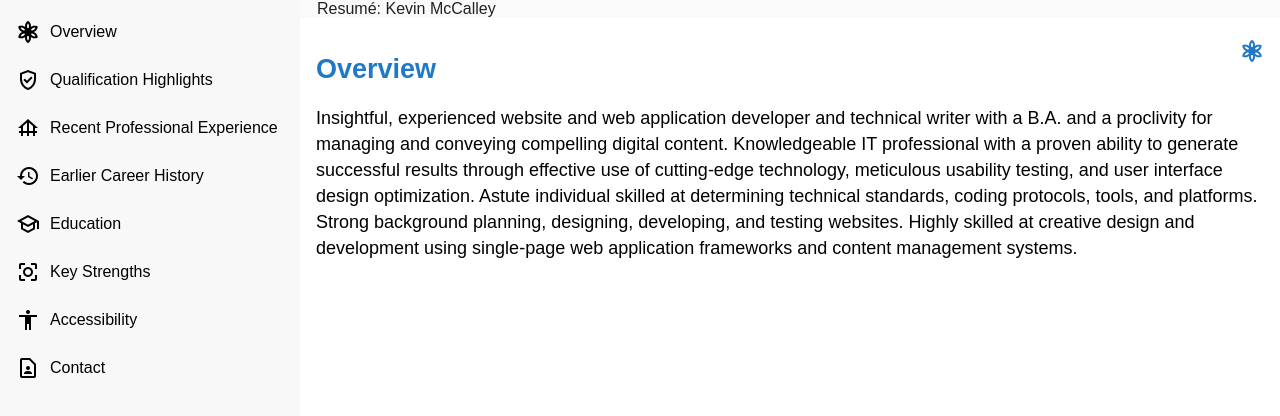
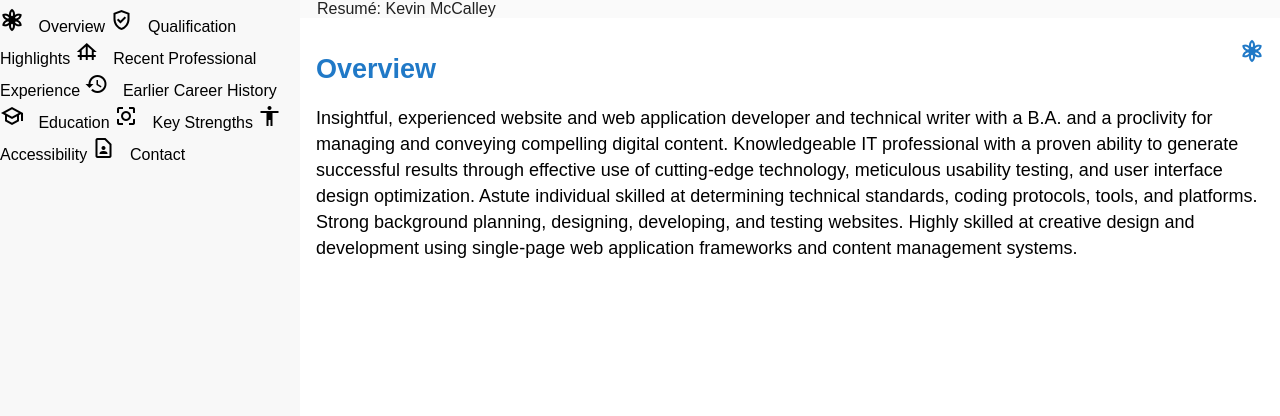
Before and after one commit to kevinmccalley/resume, an Angular app: page / in a window 1280 px wide. Shown: the top 416 px of the page. Built offline with nearby package versions, Linux system fonts and the light colour scheme; a web font is replaced by a local one.

Commit message:
commit menu change

```diff
--- a/src/app/nav-menu/nav-menu.component.html
+++ b/src/app/nav-menu/nav-menu.component.html
@@ -4,28 +4,28 @@
       [mode]="(isHandset$ | async) ? 'over' : 'side'"
       [opened]="(isHandset$ | async) === false">
     <mat-nav-list>
-      <a mat-list-item routerLink="/overview" routerLinkActive="active">
+      <a href="https://kevinmccalley.github.io/resume/#/overview">
         <i class="material-icons-outlined">filter_vintage</i> Overview
       </a>
-      <a mat-list-item routerLink="/highlights" routerLinkActive="active">
+      <a href="https://kevinmccalley.github.io/resume/#/highlights">
         <i class="material-icons-outlined">gpp_good</i> Qualification Highlights
       </a>
-      <a mat-list-item routerLink="/experience" routerLinkActive="active">
+      <a href="https://kevinmccalley.github.io/resume/#/experience">
         <i class="material-icons-outlined">foundation</i> Recent Professional Experience
       </a>
-      <a mat-list-item routerLink="/history" routerLinkActive="active">
+      <a href="https://kevinmccalley.github.io/resume/#/history">
         <i class="material-icons-outlined">history</i> Earlier Career History
       </a>
-      <a mat-list-item routerLink="/education" routerLinkActive="active">
+      <a href="https://kevinmccalley.github.io/resume/#/education">
         <i class="material-icons-outlined">school</i> Education
       </a>
-      <a mat-list-item routerLink="/strengths" routerLinkActive="active">
+      <a href="https://kevinmccalley.github.io/resume/#/strengths">
         <i class="material-icons-outlined">center_focus_strong</i> Key Strengths
       </a>
-      <a mat-list-item routerLink="/accessibility" routerLinkActive="active">
+      <a href="https://kevinmccalley.github.io/resume/#/accessibility">
         <i class="material-icons-outlined">accessibility</i> Accessibility
       </a>
-      <a mat-list-item routerLink="/contact" routerLinkActive="active">
+      <a href="https://kevinmccalley.github.io/resume/#/contact">
         <i class="material-icons-outlined">contact_page</i> Contact
       </a>
     </mat-nav-list>
```
